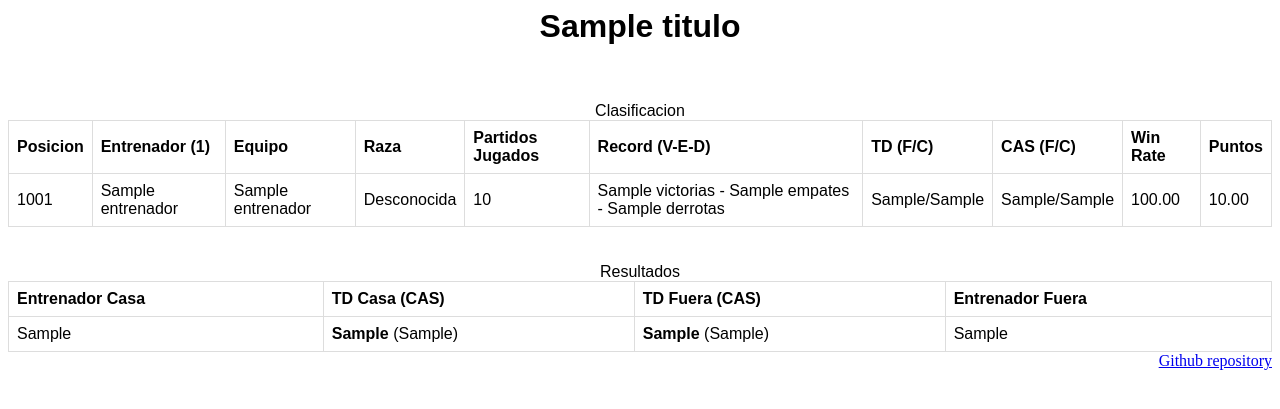
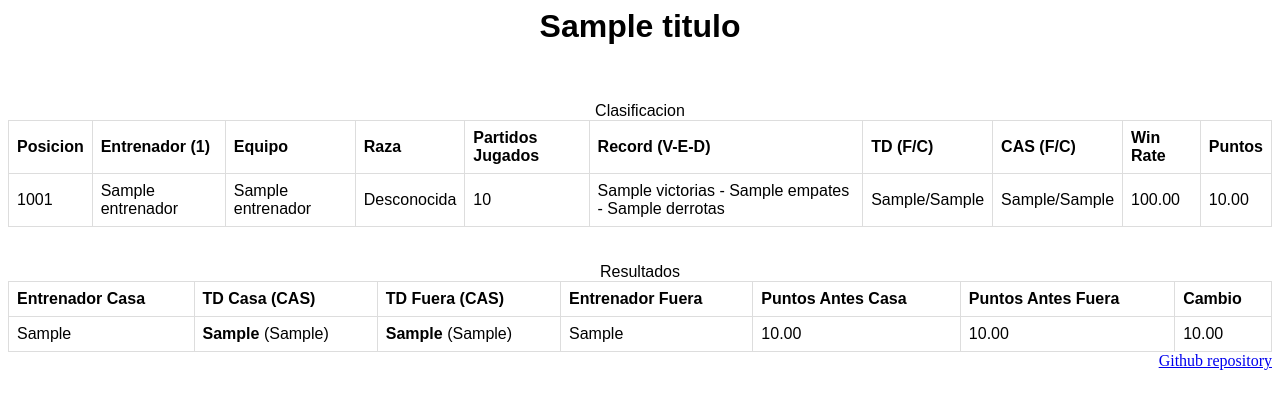
Before and after one commit to gr4n0t4/bb3NAF, a Flask app: template templates/index.html in a window 1280 px wide. Shown: the top 409 px of the page. Run offline with Flask 3, Linux system fonts and the light colour scheme; the template is opened without the code that fills it: most values are stand-ins (such as "Sample title", 1, 10 or a date in 2020).

Commit message:
Add naf points gains

```diff
--- a/run.py
+++ b/run.py
@@ -76,6 +76,9 @@ def naf_pdm():
         resultado['td_fuera'] = match['teams'][1]['score']
         resultado['cas_casa'] = match['teams'][0]['inflictedcasualties']
         resultado['cas_fuera'] = match['teams'][1]['inflictedcasualties']
+        resultado['puntos_antes_casa'] = match['teams'][0].get('puntos_antes', 150)
+        resultado['puntos_antes_fuera'] = match['teams'][1].get('puntos_antes', 150)
+        resultado['diferencia'] = match['teams'][0].get('puntos_despues', 0) - resultado['puntos_antes_casa']
         resultados.append(resultado)
 
     entrenadores = {}
--- a/scripts/getNAFstyle.py
+++ b/scripts/getNAFstyle.py
@@ -143,11 +143,17 @@ for i in range(delta.days + 1):
         win_prob_fuera = 1/(1 + pow(10,(all_teams[entrenador_casa]['puntos']-all_teams[entrenador_fuera]['puntos'])/150))
         puntos_fuera = all_teams[entrenador_fuera]['puntos'] + (12 * (scoring_points_fuera - win_prob_fuera))
 
+        before_casa = all_teams[entrenador_casa]['puntos']
+        before_fuera = all_teams[entrenador_fuera]['puntos']
         all_teams[entrenador_casa]['puntos'] = puntos_casa
         all_teams[entrenador_fuera]['puntos'] = puntos_fuera
 
         if 'pdm' not in str(match['teams'][0]['teamname']).lower() and 'pdm' not in str(match['teams'][1]['teamname']).lower():
             continue
+        match['teams'][0]['puntos_antes'] = before_casa
+        match['teams'][0]['puntos_despues'] = puntos_casa
+        match['teams'][1]['puntos_antes'] = before_fuera
+        match['teams'][1]['puntos_despues'] = puntos_fuera
         matches['matches'].append(match)
         if 'pdm' in str(match['teams'][0]['teamname']).lower():
             teams[entrenador_casa] = all_teams[entrenador_casa]
--- a/templates/index.html
+++ b/templates/index.html
@@ -83,6 +83,9 @@
             <th>TD Casa (CAS)</th>
             <th>TD Fuera (CAS)</th>
             <th>Entrenador Fuera</th>
+            <th>Puntos Antes Casa</th>
+            <th>Puntos Antes Fuera</th>
+            <th>Cambio</th>
         <tr>
 
         {% for resultado in resultados %}
@@ -91,6 +94,9 @@
                 <td><b>{{ resultado.td_casa }}</b> ({{ resultado.cas_casa }})</td>
                 <td><b>{{ resultado.td_fuera }}</b> ({{ resultado.cas_fuera }})</td>
                 <td>{{ resultado.entrenador_fuera }}</td>
+                <td>{{ '%0.2f' % resultado.puntos_antes_casa }}</td>
+                <td>{{ '%0.2f' % resultado.puntos_antes_fuera }}</td>
+                <td>{{ '%0.2f' % resultado.diferencia }}</td>
 
             </tr>
         {% endfor %}
```
